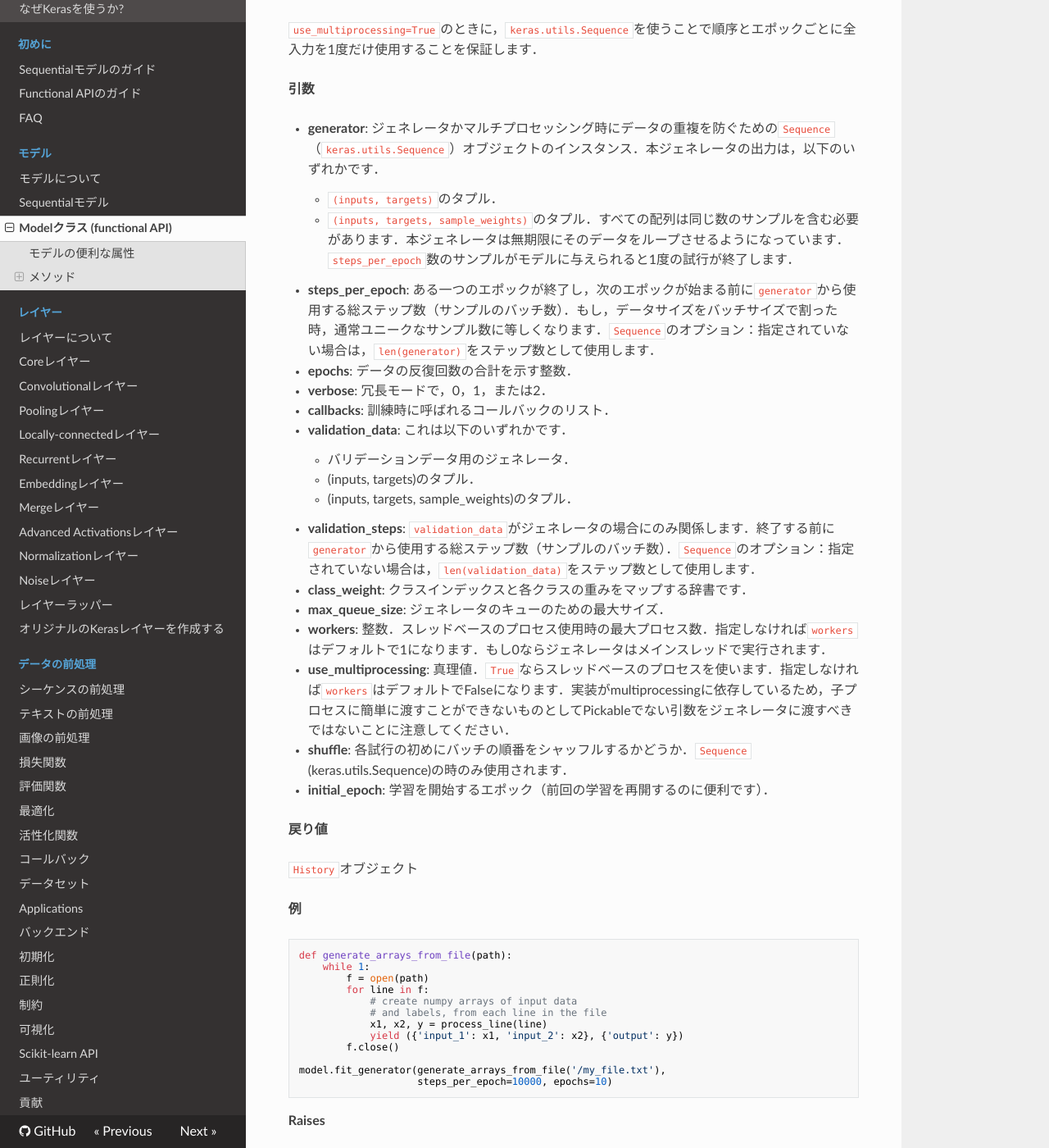
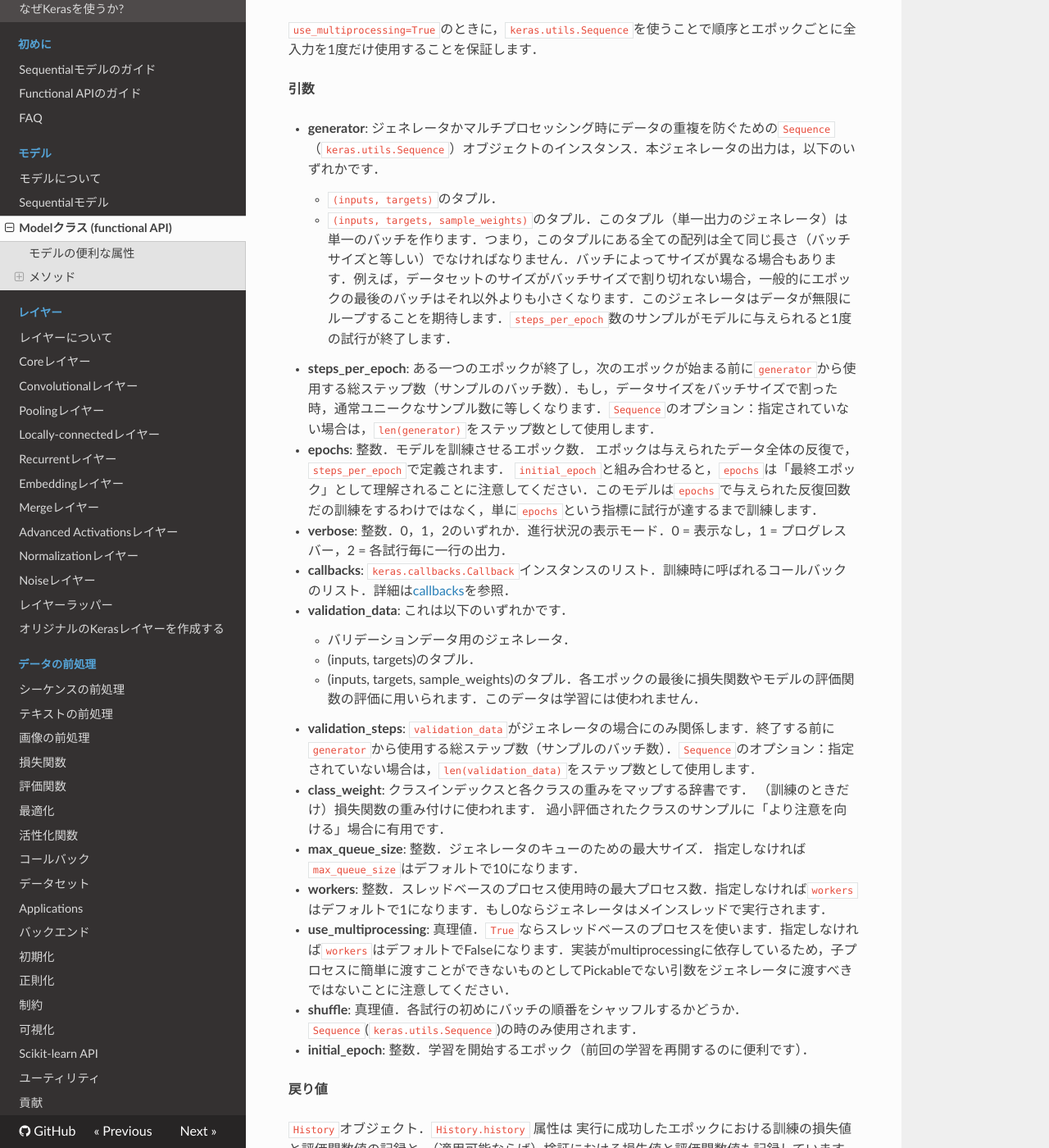
Before and after one commit to keras-team/keras-docs-ja, an MkDocs documentation site: the page built from sources/models/model.md, in a window 1280 px wide and 1400 px high, scrolled down 7116 px. Shown: the whole window at 82% size. Built offline with MkDocs 1.6.1, drawn with Linux system fonts in a browser that asks for light colours; nearby versions of some CDN libraries; old or Windows-style settings are respelled for this version of MkDocs; some of the changed text lies outside the part shown.

Commit message:
Improve documents

````diff
--- a/sources/models/model.md
+++ b/sources/models/model.md
@@ -68,7 +68,7 @@ __引数__
 - __y__: モデルが単一の入力を持つ場合は教師（targets）データのNumpy配列，もしくはモデルが複数の出力を持つ場合はNumpy配列のリスト．モデル内のあらゆる出力が名前を当てられている場合，出力の名前とNumpy配列をマップした辞書を渡すことも可能です．フレームワーク固有のテンソル（例えばTensorFlowデータテンソル）からフィードする場合は`y`を`None`にすることもできます．
 - __batch_size__: 整数または`None`．勾配更新毎のサンプル数を示す整数．指定しなければ`batch_size`はデフォルトで32になります．
 - __epochs__: 整数．訓練データ配列の反復回数を示す整数．エポックは，提供される`x`および`y`データ全体の反復です． `initial_epoch`と組み合わせると，`epochs`は"最終エポック"として理解されることに注意してください．このモデルは`epochs`で与えられた反復回数だの訓練をするわけではなく，単に`epochs`という指標に試行が達するまで訓練します．
-- __verbose__: 0，1，2のいずれかを指定．冗長モード．0 = 表示なし，1 = プログレスバー，2 = 各試行毎に一行の出力．
+- __verbose__: 整数．0，1，2のいずれか．進行状況の表示モード．0 = 表示なし，1 = プログレスバー，2 = 各試行毎に一行の出力．
 - __callbacks__: `keras.callbacks.Callback`インスタンスのリスト．訓練時に呼ばれるコールバックのリスト．詳細は[callbacks](/callbacks)を参照．
 - __validation_split__: 0から1の間の浮動小数点数．バリデーションデータとして使われる訓練データの割合．モデルはこの割合の訓練データを区別し，それらでは学習を行わず，各試行の終わりにこのデータにおける損失とモデル評価関数を評価します．このバリデーションデータは，シャッフルを行う前に，与えられた`x`と`y`のデータの後ろからサンプリングされます．
 - __validation_data__: 各試行の最後に損失とモデル評価関数を評価するために用いられる`(x_val, y_val)`のタプル，または`(val_x, val_y, val_sample_weights)`のタプル．モデルはこのデータで学習を行いません．`validation_data`は`validation_split`を上書きします．
@@ -105,7 +105,7 @@ __引数__
 - __x__: モデルが単一の入力を持つ場合は訓練データのNumpy配列，もしくはモデルが複数の入力を持つ場合はNumpy配列のリスト．モデル内のあらゆる入力に名前を当てられている場合，入力の名前とNumpy配列をマップした辞書を渡すことも可能です．フレームワーク固有のテンソル（例えばTensorFlowデータテンソル）からフィードする場合は`x`を`None`にすることもできます．
 - __y__: モデルが単一の入力を持つ場合は教師（targets）データのNumpy配列，もしくはモデルが複数の出力を持つ場合はNumpy配列のリスト．モデル内のあらゆる出力が名前を当てられている場合，出力の名前とNumpy配列をマップした辞書を渡すことも可能です．フレームワーク固有のテンソル（例えばTensorFlowデータテンソル）からフィードする場合は`y`を`None`にすることもできます．
 - __batch_size__: 整数または`None`．勾配更新毎のサンプル数を示す整数．指定しなければ`batch_size`はデフォルトで32になります．
-- __verbose__: 冗長モードで，0または1．0 = 表示なし，1 = プログレスバー．
+- __verbose__: 0または1．進行状況の表示モード．0 = 表示なし，1 = プログレスバー．
 - __sample_weight__: オプションのNumpy配列で訓練サンプルの重みです．（訓練時のみ）損失関数への重み付けに用いられます．（重みとサンプルが1:1対応するように）入力サンプルと同じ長さの1次元Numpy配列を渡すこともできますし，時系列データの場合には，`(samples, sequence_length)`の形式の2次元配列を渡すことができ，各サンプルの各タイムステップに異なる重みを割り当てられます．この場合，`compile()`内で，`sample_weight_mode="temporal"`と指定するようにします．
 - __steps__: 整数または`None`．評価ラウンド終了を宣言するまでの総ステップ数（サンプルのバッチ）．デフォルト値の`None`ならば無視されます．
 
@@ -129,7 +129,7 @@ __引数__
 
 - __x__: Numpy配列の入力データ（もしくはモデルが複数の出力を持つ場合はNumpy配列のリスト）．
 - __batch_size__: 整数値．指定しなければデフォルトで32になります．
-- __verbose__: 冗長モードで，0または1．
+- __verbose__: 進行状況の表示モードで，0または1．
 - __steps__: 整数または`None`．評価ラウンド終了を宣言するまでの総ステップ数（サンプルのバッチ）．デフォルト値の`None`ならば無視されます．
 
 __戻り値__
@@ -219,39 +219,44 @@ __引数__
 
 - __generator__: ジェネレータかマルチプロセッシング時にデータの重複を防ぐための`Sequence`（`keras.utils.Sequence`）オブジェクトのインスタンス．本ジェネレータの出力は，以下のいずれかです．
     - `(inputs, targets)`のタプル．
-    - `(inputs, targets, sample_weights)`のタプル．すべての配列は同じ数のサンプルを含む必要があります．本ジェネレータは無期限にそのデータをループさせるようになっています．`steps_per_epoch`数のサンプルがモデルに与えられると1度の試行が終了します．
+    - `(inputs, targets, sample_weights)`のタプル．このタプル（単一出力のジェネレータ）は単一のバッチを作ります．つまり，このタプルにある全ての配列は全て同じ長さ（バッチサイズと等しい）でなければなりません．バッチによってサイズが異なる場合もあります．例えば，データセットのサイズがバッチサイズで割り切れない場合，一般的にエポックの最後のバッチはそれ以外よりも小さくなります．このジェネレータはデータが無限にループすることを期待します．`steps_per_epoch`数のサンプルがモデルに与えられると1度の試行が終了します．
 - __steps_per_epoch__: ある一つのエポックが終了し，次のエポックが始まる前に`generator`から使用する総ステップ数（サンプルのバッチ数）．もし，データサイズをバッチサイズで割った時，通常ユニークなサンプル数に等しくなります．`Sequence`のオプション：指定されていない場合は，`len(generator)`をステップ数として使用します．
-- __epochs__: データの反復回数の合計を示す整数．
-- __verbose__: 冗長モードで，0，1，または2．
-- __callbacks__: 訓練時に呼ばれるコールバックのリスト．
+- __epochs__: 整数．モデルを訓練させるエポック数．
+    エポックは与えられたデータ全体の反復で，`steps_per_epoch`で定義されます．
+    `initial_epoch`と組み合わせると，`epochs`は「最終エポック」として理解されることに注意してください．このモデルは`epochs`で与えられた反復回数だの訓練をするわけではなく，単に`epochs`という指標に試行が達するまで訓練します．
+- __verbose__: 整数．0，1，2のいずれか．進行状況の表示モード．0 = 表示なし，1 = プログレスバー，2 = 各試行毎に一行の出力．
+- __callbacks__: `keras.callbacks.Callback`インスタンスのリスト．訓練時に呼ばれるコールバックのリスト．詳細は[callbacks](/callbacks)を参照．
 - __validation_data__: これは以下のいずれかです．
     - バリデーションデータ用のジェネレータ．
     - (inputs, targets)のタプル．
-    - (inputs, targets, sample_weights)のタプル．
+    - (inputs, targets, sample_weights)のタプル．各エポックの最後に損失関数やモデルの評価関数の評価に用いられます．このデータは学習には使われません．
 - __validation_steps__: `validation_data`がジェネレータの場合にのみ関係します．終了する前に`generator`から使用する総ステップ数（サンプルのバッチ数）．`Sequence`のオプション：指定されていない場合は，`len(validation_data)`をステップ数として使用します．
 - __class_weight__: クラスインデックスと各クラスの重みをマップする辞書です．
-- __max_queue_size__: ジェネレータのキューのための最大サイズ．
+    （訓練のときだけ）損失関数の重み付けに使われます．
+    過小評価されたクラスのサンプルに「より注意を向ける」場合に有用です．
+- __max_queue_size__: 整数．ジェネレータのキューのための最大サイズ．
+    指定しなければ`max_queue_size`はデフォルトで10になります．
 - __workers__: 整数．スレッドベースのプロセス使用時の最大プロセス数．指定しなければ`workers`はデフォルトで1になります．もし0ならジェネレータはメインスレッドで実行されます．
 - __use_multiprocessing__: 真理値．`True`ならスレッドベースのプロセスを使います．指定しなければ`workers`はデフォルトでFalseになります．実装がmultiprocessingに依存しているため，子プロセスに簡単に渡すことができないものとしてPickableでない引数をジェネレータに渡すべきではないことに注意してください．
-- __shuffle__: 各試行の初めにバッチの順番をシャッフルするかどうか．`Sequence` (keras.utils.Sequence)の時のみ使用されます．
-- __initial_epoch__: 学習を開始するエポック（前回の学習を再開するのに便利です）．
+- __shuffle__: 真理値．各試行の初めにバッチの順番をシャッフルするかどうか．`Sequence`(`keras.utils.Sequence`)の時のみ使用されます．
+- __initial_epoch__: 整数．学習を開始するエポック（前回の学習を再開するのに便利です）．
 
 __戻り値__
 
-`History`オブジェクト
+`History`オブジェクト．`History.history` 属性は
+実行に成功したエポックにおける訓練の損失値と評価関数値の記録と，（適用可能ならば）検証における損失値と評価関数値も記録しています．
 
 __例__
 
 ```python
 def generate_arrays_from_file(path):
     while 1:
-        f = open(path)
-        for line in f:
-            # create numpy arrays of input data
-            # and labels, from each line in the file
-            x1, x2, y = process_line(line)
-            yield ({'input_1': x1, 'input_2': x2}, {'output': y})
-        f.close()
+        with open(path) as f:
+            for line in f:
+                # create numpy arrays of input data
+                # and labels, from each line in the file
+                x1, x2, y = process_line(line)
+                yield ({'input_1': x1, 'input_2': x2}, {'output': y})
 
 model.fit_generator(generate_arrays_from_file('/my_file.txt'),
                     steps_per_epoch=10000, epochs=10)
@@ -303,12 +308,12 @@ predict_generator(self, generator, steps=None, max_queue_size=10, workers=1, use
 
 __引数__
 
-- __generator__: ジェネレータは入力サンプルのバッチ数を使用します．
+- __generator__: 入力サンプルのバッチかマルチプロセッシング時にデータの重複を防ぐためのSequence (keras.utils.Sequence) オブジェクトのインスタンスを生成するジェネレータ．
 - __steps__: 終了する前に`generator`から使用する総ステップ数（サンプルのバッチ数）．`Sequence`のオプション：指定されていない場合は，`len(generator)`をステップ数として使用します．
 - __max_queue_size__: ジェネレータのキューの最大サイズ．
 - __workers__: 整数．スレッドベースのプロセス使用時の最大プロセス数．指定しなければ`workers`はデフォルトで1になります．もし0ならジェネレータはメインスレッドで実行されます．
 - __use_multiprocessing__: `True`ならスレッドベースのプロセスを使います．実装がmultiprocessingに依存しているため，子プロセスに簡単に渡すことができないものとしてPickableでない引数をジェネレータに渡すべきではないことに注意してください．
-- __verbose__: 冗長モードで，0または1．
+- __verbose__: 進行状況の表示モードで，0または1．
 
 __戻り値__
 
````
Also changed, not shown: other parts of sources/models/model.md (+2 -2 lines).
